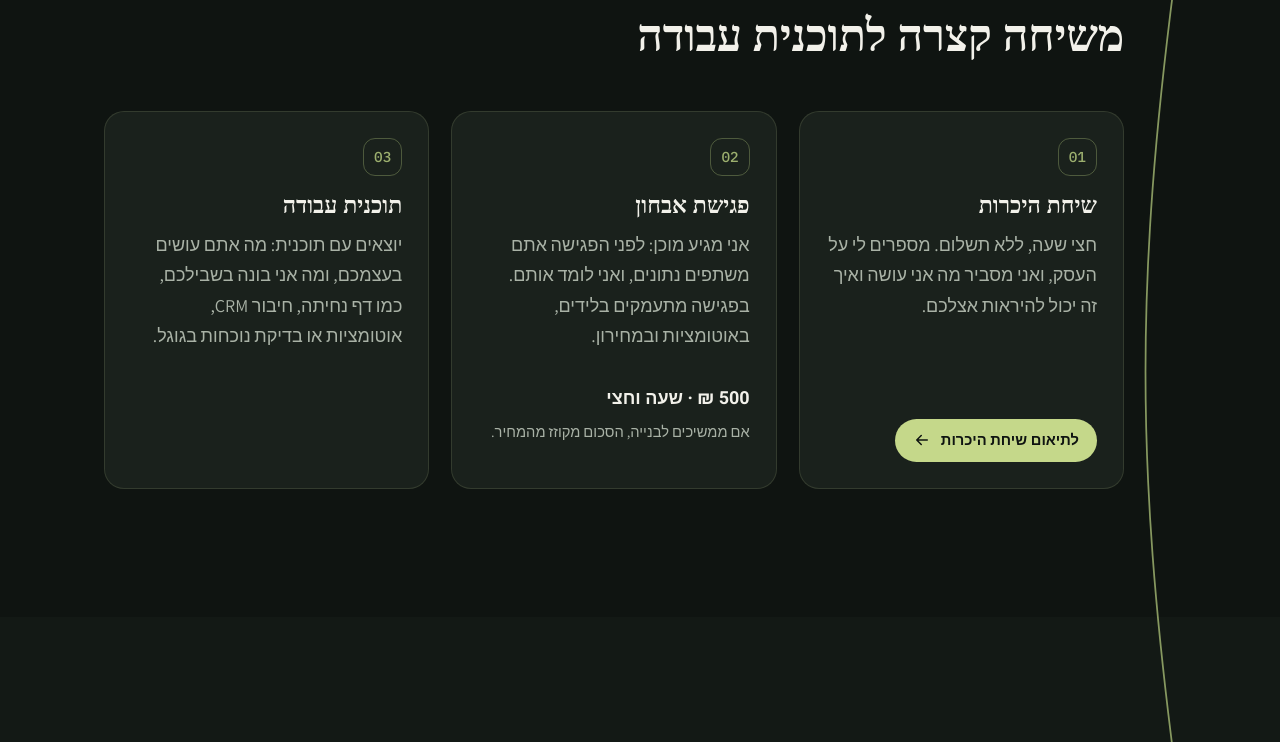
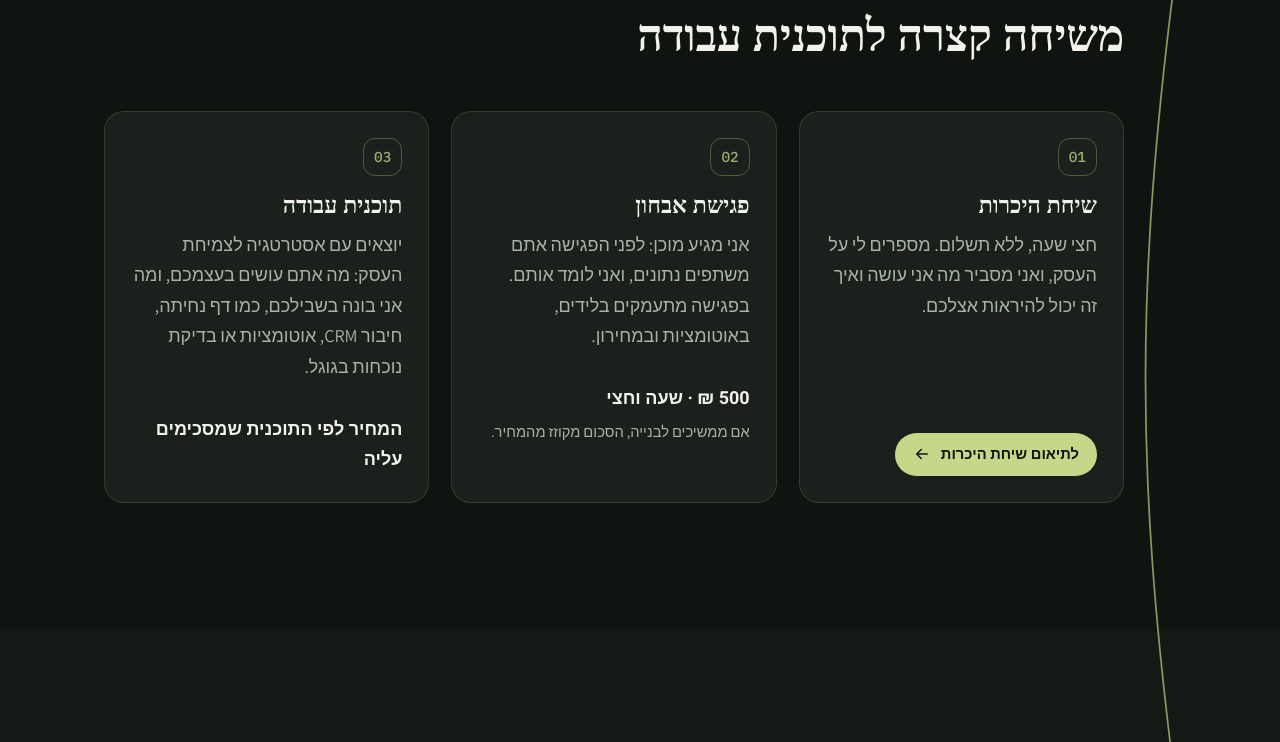
Before and after one commit to roeig9/landing_pages, a plain HTML site: page index.html in a window 1280 px wide. Shown: the part 3075-3817 px from the top of the page. Drawn offline with Linux system fonts and the light colour scheme; a web font is replaced by a local one.

Commit message:
Home: plan card speaks of growth strategy, price by agreed plan
Co-Authored-By: Claude Opus 5.5 <noreply@anthropic.com>
Claude-Session: https://claude.ai/code/session_01HnzTD7fX55bAwyP82xEo2n

```diff
--- a/index.html
+++ b/index.html
@@ -413,7 +413,7 @@ footer a:hover{color:var(--ink)}
     <ol class="path">
       <li class="rv"><span class="num">01</span><h3>שיחת היכרות</h3><p>חצי שעה, ללא תשלום. מספרים לי על העסק, ואני מסביר מה אני עושה ואיך זה יכול להיראות אצלכם.</p><a class="btn sm" href="/book?from=home-path">לתיאום שיחת היכרות<svg viewBox="0 0 24 24" fill="none" stroke="currentColor" stroke-width="2" stroke-linecap="round" stroke-linejoin="round" aria-hidden="true"><path d="M19 12H5M11 18l-6-6 6-6"/></svg></a></li>
       <li class="rv" style="--d:60ms"><span class="num">02</span><h3>פגישת אבחון</h3><p>אני מגיע מוכן: לפני הפגישה אתם משתפים נתונים, ואני לומד אותם. בפגישה מתעמקים בלידים, באוטומציות ובמחירון.</p><p class="price">500&nbsp;₪ · שעה וחצי</p><p class="note">אם ממשיכים לבנייה, הסכום מקוזז מהמחיר.</p></li>
-      <li class="rv" style="--d:120ms"><span class="num">03</span><h3>תוכנית עבודה</h3><p>יוצאים עם תוכנית: מה אתם עושים בעצמכם, ומה אני בונה בשבילכם, כמו דף נחיתה, חיבור <bdi>CRM</bdi>, אוטומציות או בדיקת נוכחות בגוגל.</p></li>
+      <li class="rv" style="--d:120ms"><span class="num">03</span><h3>תוכנית עבודה</h3><p>יוצאים עם אסטרטגיה לצמיחת העסק: מה אתם עושים בעצמכם, ומה אני בונה בשבילכם, כמו דף נחיתה, חיבור <bdi>CRM</bdi>, אוטומציות או בדיקת נוכחות בגוגל.</p><p class="price">המחיר לפי התוכנית שמסכימים עליה</p></li>
     </ol>
   </div>
 </section>
```
